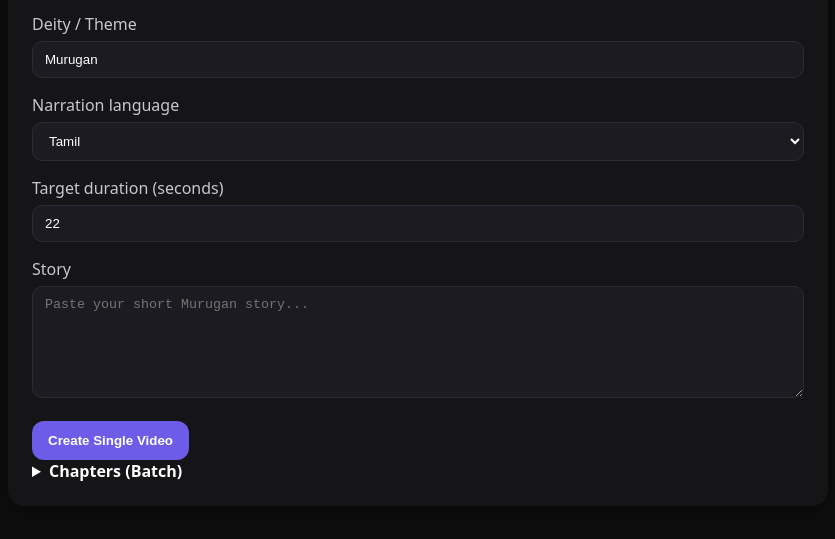
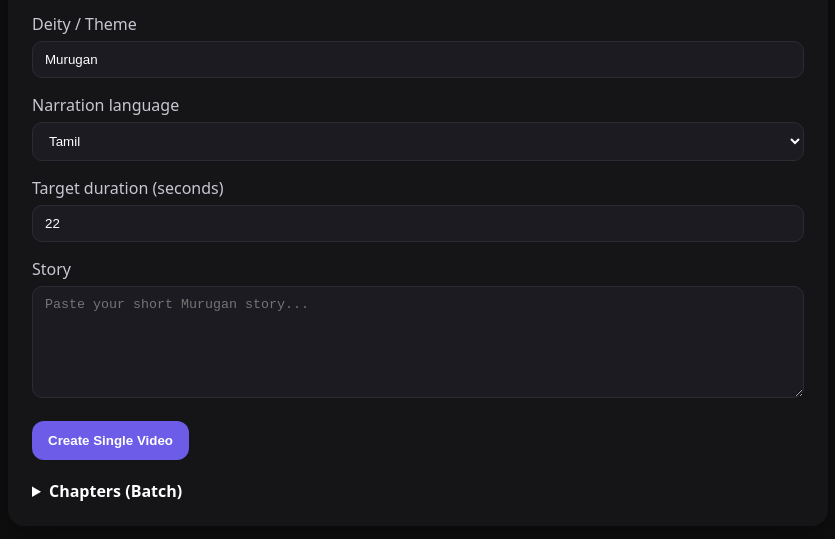
Before and after one commit to Dpka93-byte/musicalworld-videoai, a plain HTML site: page templates/index.html in a window 1280 px wide. Shown: the part 153-692 px from the top of the page, without its empty margins (222-1057 px from the left). Drawn offline with Linux system fonts and the light colour scheme.

Commit message:
Update styles.css

```diff
--- a/static/styles.css
+++ b/static/styles.css
@@ -1,10 +1,30 @@
 * { box-sizing: border-box; }
-body { font-family: system-ui, -apple-system, Segoe UI, Roboto, sans-serif; background: #0e0e0f; color: #fff; }
-.container { max-width: 820px; margin: 40px auto; padding: 24px; background: #151518; border-radius: 16px; box-shadow: 0 8px 30px rgba(0,0,0,0.4); }
+body {
+  font-family: system-ui, -apple-system, Segoe UI, Roboto, sans-serif;
+  background: #0e0e0f; color: #fff;
+}
+.container {
+  max-width: 820px; margin: 40px auto; padding: 24px;
+  background: #151518; border-radius: 16px;
+  box-shadow: 0 8px 30px rgba(0,0,0,.35);
+}
 h1 { margin-top: 0; }
 label { display:block; margin: 16px 0 6px; color: #c7c7d1; }
-textarea, select, input { width: 100%; padding: 10px 12px; border-radius: 10px; border: 1px solid #2b2b33; background: #1b1b21; color: #fff; }
-button { margin-top: 18px; padding: 12px 16px; border: 0; background: #6c5ce7; color: #fff; border-radius: 12px; cursor: pointer; font-weight: 600; }
+textarea, select, input {
+  width: 100%; padding: 10px 12px;
+  border-radius: 10px; border: 1px solid #2b2b33;
+  background: #1b1b21; color: #fff;
+}
+button {
+  margin-top: 18px; padding: 12px 16px; border: 0;
+  background: #6c5ce7; color: #fff; border-radius: 12px;
+  cursor: pointer; font-weight: 600;
+}
 button:hover { filter: brightness(1.1); }
 .hide { display: none; }
 a { color: #8fd3ff; }
+details { margin-top: 20px; }
+summary { cursor: pointer; }
+pre {
+  background:#101014; padding:12px; border-radius:10px; overflow:auto;
+}
```
